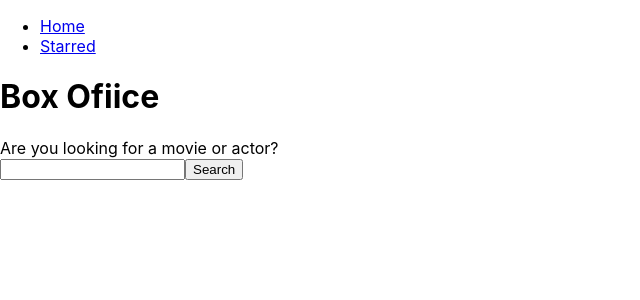
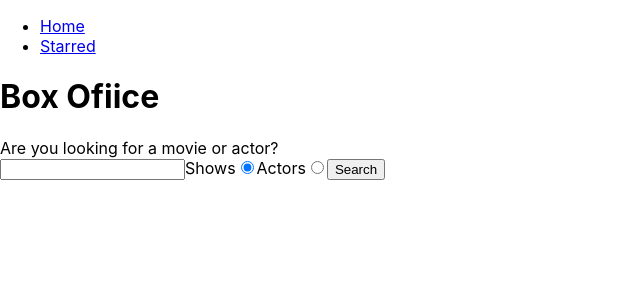
Before and after one commit to Balpreet2001/Box-office-Application, a React (Create React App) app: page / in a window 1280 px wide. Shown: the top 300 px of the page, without its empty margins (0-640 px from the left). Built offline with nearby package versions, Linux system fonts and the light colour scheme.

Commit message:
added search for actors

```diff
--- a/src/api/tvmaze.js
+++ b/src/api/tvmaze.js
@@ -7,3 +7,5 @@
 };
 
 export const searchForShows = query => apiGet(`/search/shows?q=${query}`);
+
+export const searchForPeople = query => apiGet(`/search/people?q=${query}`);
--- a/src/pages/Home.jsx
+++ b/src/pages/Home.jsx
@@ -1,35 +1,48 @@
 import { useState } from 'react';
 import { searchForShows } from './../api/tvmaze';
+import { searchForPeople } from './../api/tvmaze';
+
 const Home = () => {
   const [SearchStr, setSearchStr] = useState('');
   const [apiData, setapiData] = useState(null);
-  const [apiDataError, setapiDataError] = useState(null)
+  const [apiDataError, setapiDataError] = useState(null);
+  const [searchOption, setsearchOption] = useState('shows');
 
   const onSearchonInputChange = ev => {
     setSearchStr(ev.target.value);
   };
 
+  const onRadiochange = ev => {
+    setsearchOption(ev.target.value);
+  };
+
   const onSearch = async ev => {
     ev.preventDefault();
 
-    try{
-      setapiDataError(null)
-      const result = await searchForShows(SearchStr);
-      setapiData(result);
-    } catch(error){
+    try {
+      setapiDataError(null);
+      if (searchOption === 'shows') {
+        const result = await searchForShows(SearchStr);
+        setapiData(result);
+      } else {
+        const result = await searchForPeople(SearchStr);
+        setapiData(result);
+      }
+    } catch (error) {
       setapiDataError(error);
     }
-
   };
 
   const renderApiData = () => {
-    if(apiDataError){
-      return <div>Error occured : { apiDataError.message}</div>
+    if (apiDataError) {
+      return <div>Error occured : {apiDataError.message}</div>;
     }
     if (apiData) {
-      return apiData.map(data => (
-        <div key={data.show.id}>{data.show.name}</div>
-      ));
+      return apiData[0].show
+        ? apiData.map(data => <div key={data.show.id}>{data.show.name}</div>)
+        : apiData.map(data => (
+            <div key={data.person.id}>{data.person.name}</div>
+          ));
     }
 
     return null;
@@ -39,6 +52,29 @@
     <div>
       <form onSubmit={onSearch}>
         <input type="text" value={SearchStr} onChange={onSearchonInputChange} />
+
+        <label>
+          Shows
+          <input
+            type="radio"
+            name="search-options"
+            value="shows"
+            checked={searchOption === 'shows'}
+            onChange={onRadiochange}
+          />
+        </label>
+
+        <label>
+          Actors
+          <input
+            type="radio"
+            name="search-options"
+            value="Actors"
+            checked={searchOption === 'actors'}
+            onChange={onRadiochange}
+          />
+        </label>
+
         <button type="submit">Search</button>
       </form>
 
```
